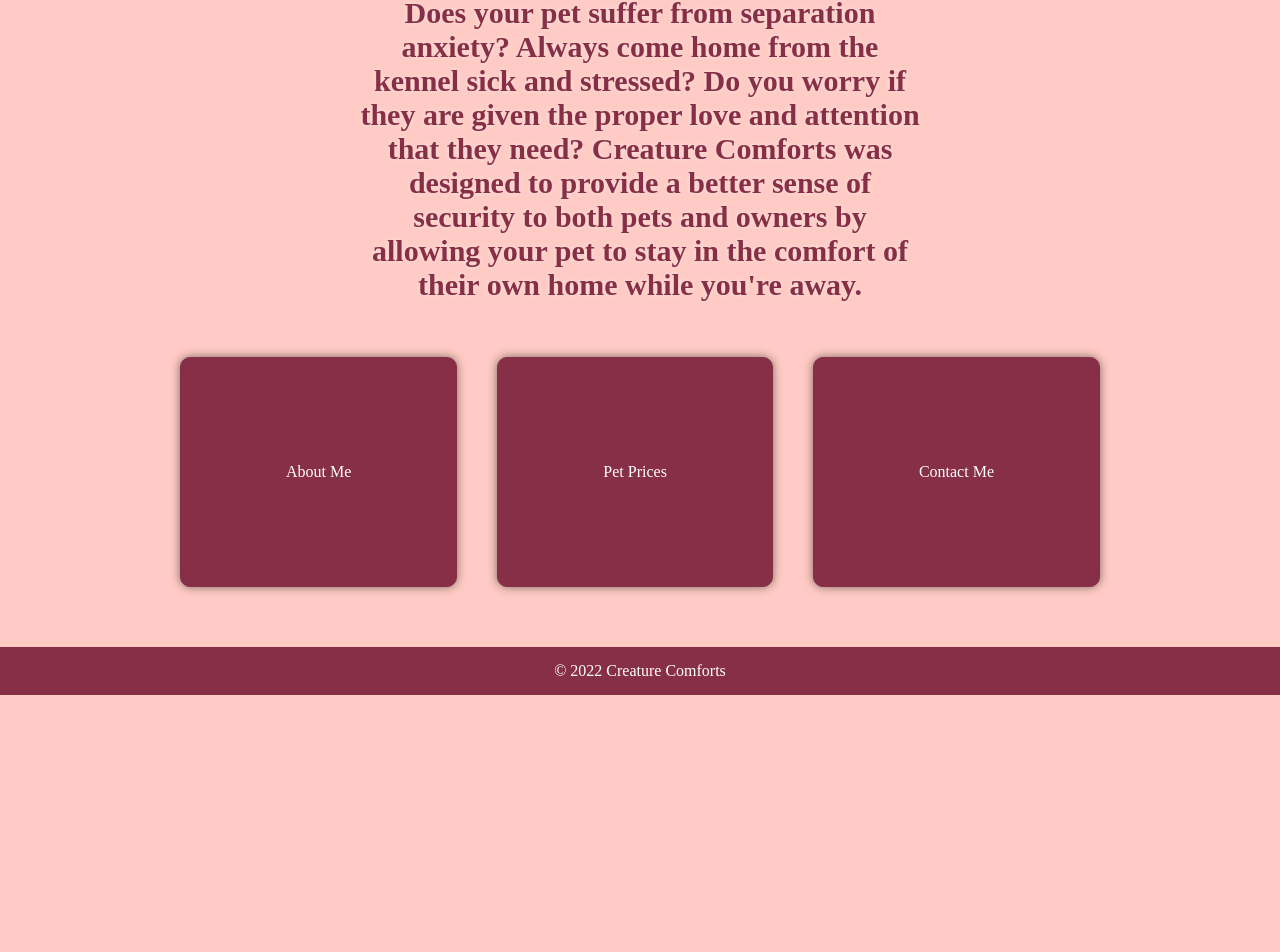
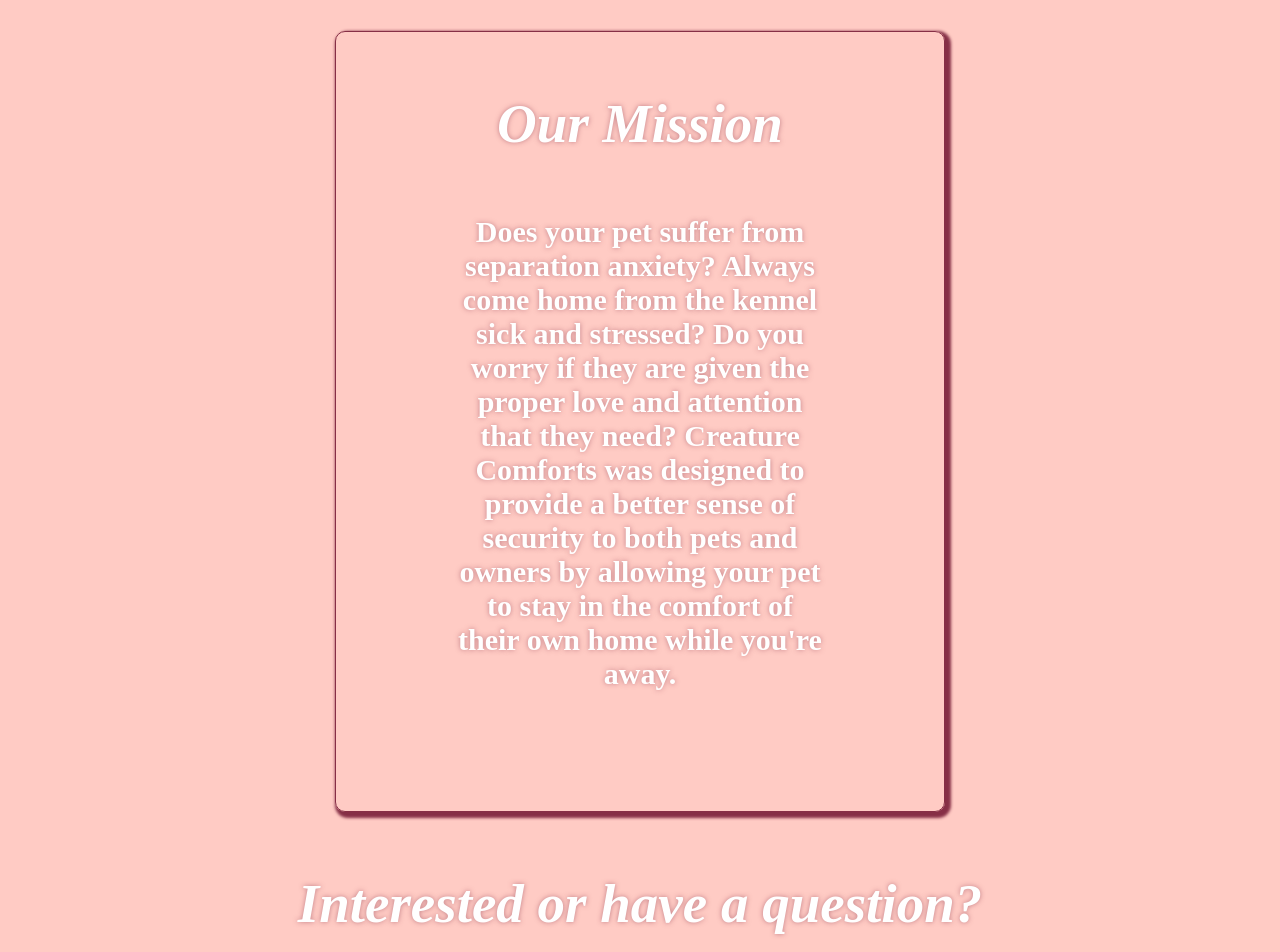
Before and after one commit to klynmc/cc, a React (Create React App) app in the folder client/: page / in a window 1280 px wide. Shown: the part 731-1683 px from the top of the page. Before the commit the page ends 1426 px from the top, so only its background shows below. Built offline with nearby package versions, Linux system fonts and the light colour scheme.

Commit message:
updated css for home page

```diff
--- a/client/src/App.js
+++ b/client/src/App.js
@@ -4,7 +4,6 @@
 import Nav from './components/Nav';
 import Home from './components/Home';
 import Contact from './components/Contact';
-import About from './components/About';
 import Price from './components/Price';
 import Footer from './components/Footer';
 
@@ -16,7 +15,6 @@
           <Routes>
             <Route exact path="/" element={<Home />}/>
             <Route exact path="/contact" element={<Contact />} />
-            <Route exact path="/about-me" element={<About />} />
             <Route exact path="/prices" element={<Price />} />
           </Routes>
           <Footer />
--- a/client/src/components/About/about.css
+++ /dev/null
@@ -1,12 +0,0 @@
-.about {
-    display: flex;
-    flex-direction: column;
-    align-items: center;
-    margin: auto;
-    padding: 15px;
-}
-
-.about h1 {
-    color: white;
-    text-shadow: 0 0 5px rgba(0, 0, 0, 0.5);
-}
--- a/client/src/components/About/index.js
+++ /dev/null
@@ -1,12 +0,0 @@
-import React from 'react'
-import './about.css'
-
-function About() {
-    return(
-        <div className="about">
-            <h1>About Me</h1>
-        </div>
-    )
-}
-
-export default About;
--- a/client/src/components/Home/home.css
+++ b/client/src/components/Home/home.css
@@ -33,6 +33,51 @@
     box-shadow: 0 0 10px rgba(134, 47, 70, 1);
 }
 
+.header h2 {
+    /* color: #862F46; */
+    text-shadow: 0 0 5px rgba(134, 47, 70, 0.5);
+}
+
+.about {
+    text-align: center;
+    margin: 60px;
+    width: 50%;
+    height: 50%;
+    text-shadow: 0 0 5px rgba(134, 47, 70, 0.5);
+    padding: 60px;
+    border-radius: 10px;
+    border: 1px solid #862F46;
+    box-shadow: #862F46 3px 3px 3px 3px;
+    /* display: flex;
+    flex-wrap: wrap;
+    justify-content: center; */
+    /* align-items: flex-start; */
+    /* background-attachment: fixed; */
+    /* background-position: 80%; */
+}
+
+/* .about img {
+    height: 200px;
+    width: 150px;
+} */
+
+.about h2 {
+    font-size: 55px;
+    /* font-style: normal; */
+    /* border-bottom: 3px solid #862F46; */
+}
+
+.about h3 {
+    padding: 60px;
+    font-style: normal;
+    font-size: 30px;
+    font-weight: bold;
+   /*  color: lightcoral; */
+    /* text-shadow: 0 0 5px rgba(255, 255, 255, 0.5); */
+    /* color: #862F46;
+    text-shadow: 0 0 5px rgba(255, 255, 255, 0.5); */
+}
+
 .sections {
     display: flex;
     flex-direction: row;
@@ -49,35 +94,11 @@
     border: 1px solid #862F46;
     padding: 105px;
     border-radius: 10px;
-    box-shadow: 0 0 10px rgba(0, 0, 0, 0.5);
+    box-shadow: rgba(0, 0, 0, 0.5) 3px 3px 3px 3px;
     /* background-color: #7E9181;  #e3e6e0*/
     background-color: #862F46;
 }
 
-.about {
-    text-align: center;
-    margin: auto;
-    width: 50%;
-    height: 50%;
-    text-shadow: 0 0 5px rgba(134, 47, 70, 0.5);
-    /* display: flex;
-    flex-wrap: wrap;
-    justify-content: center; */
-    /* align-items: flex-start; */
-    /* background-attachment: fixed; */
-    /* background-position: 80%; */
+.links h2 {
+    font-size: 55px;
 }
-
-/* .about img {
-    height: 200px;
-    width: 150px;
-} */
-
-.about h2 {
-    padding: 10px;
-    font-style: normal;
-    font-size: 30px;
-    font-weight: bold;
-    color: #862F46;
-    text-shadow: 0 0 5px rgba(255, 255, 255, 0.5);
-}
--- a/client/src/components/Home/index.js
+++ b/client/src/components/Home/index.js
@@ -6,6 +6,7 @@
 const Home = () => {
     return (
         <div className="homepage">
+
             <div className="header">
                 <h1>Creature <br /> C🐾mforts</h1>
                 <h2>
@@ -13,8 +14,10 @@
                 </h2>
                 <br />
             </div>
+
             <div className="about">
-                <h2>
+                <h2>Our Mission</h2>
+                <h3>
                     Does your pet suffer from separation
                     anxiety? Always come home from
                     the kennel sick and stressed? Do you
@@ -24,14 +27,12 @@
                     a better sense of security to both pets
                     and owners by allowing your pet to stay
                     in the comfort of their own home while you're away.
-                </h2>
+                </h3>
             </div>
+
+            <div className="links">
+                <h2>Interested or have a question?</h2>
                 <div className="sections">
-                <section className="section1">
-                    <NavLink to="/about-me">
-                        About Me
-                    </NavLink>
-                </section>
                     <section className="section2">
                         <NavLink to="/prices">
                             Pet Prices
@@ -44,6 +45,7 @@
                     </section>
                 </div>
             </div>
+        </div>
     )
 }
 
--- a/client/src/components/Nav/index.js
+++ b/client/src/components/Nav/index.js
@@ -15,15 +15,20 @@
             {/* Home */}
             </NavLink>
             </header>
-            {/* <nav>
+            <nav>
                 <ul>
                     <li>
                     <NavLink to="/contact">
                         Contact Me
                     </NavLink>
                     </li>
+                    <li>
+                    <NavLink to="/prices">
+                        Pet Prices
+                    </NavLink>
+                    </li>
                 </ul>
-            </nav> */}
+            </nav>
 
         </div>
     )
```
Lines whose indentation alone changed are shown as unchanged.
